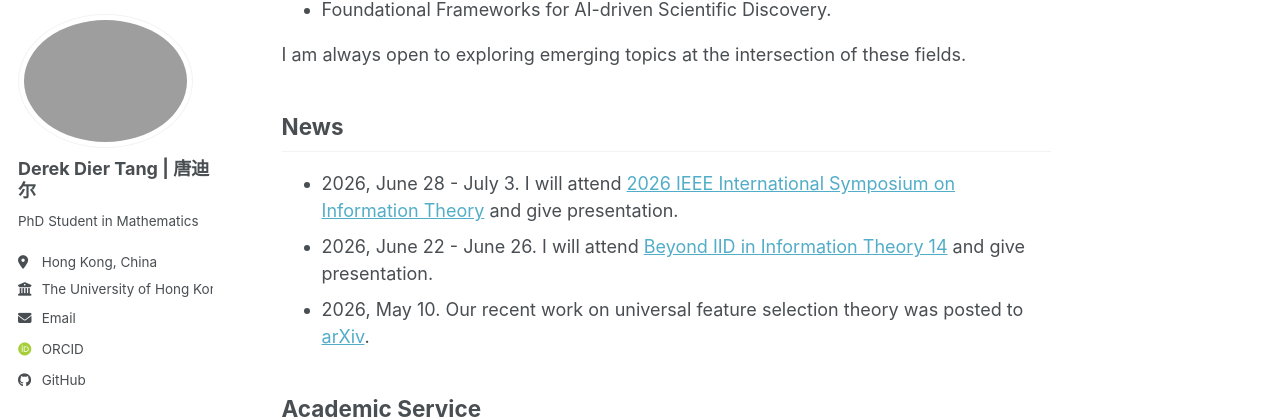
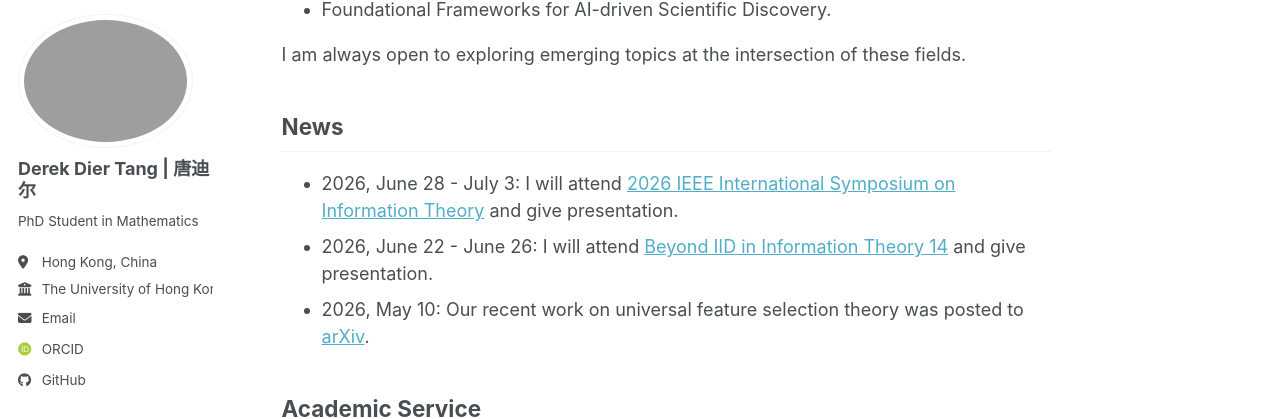
Before and after one commit to TangDier03/tangdier03.github.io, a Jekyll site: the page built from _pages/about.md, in a window 1280 px wide and 900 px high, scrolled down 377 px. Shown: the part 87-506 px from the top of the window. Built offline with Jekyll 4.4.1, drawn with Linux system fonts in a browser that asks for light colours; some web fonts are replaced; a script bundle is joined from its source files by our own code; library files that are not in the unit come from our copies.

```diff
--- a/_pages/about.md
+++ b/_pages/about.md
@@ -22,9 +22,9 @@ I am always open to exploring emerging topics at the intersection of these field
 
 ## News
 
-- 2026, June 28 - July 3. I will attend [2026 IEEE International Symposium on Information Theory](https://2026.ieee-isit.org/) and give presentation.
-- 2026, June 22 - June 26. I will attend [Beyond IID in Information Theory 14](https://www.beyondiid2026.com/) and give presentation.
-- 2026, May 10. Our recent work on universal feature selection theory was posted to [arXiv](https://arxiv.org/abs/2605.09396).
+- 2026, June 28 - July 3: I will attend [2026 IEEE International Symposium on Information Theory](https://2026.ieee-isit.org/) and give presentation.
+- 2026, June 22 - June 26: I will attend [Beyond IID in Information Theory 14](https://www.beyondiid2026.com/) and give presentation.
+- 2026, May 10: Our recent work on universal feature selection theory was posted to [arXiv](https://arxiv.org/abs/2605.09396).
 
 
 
```
